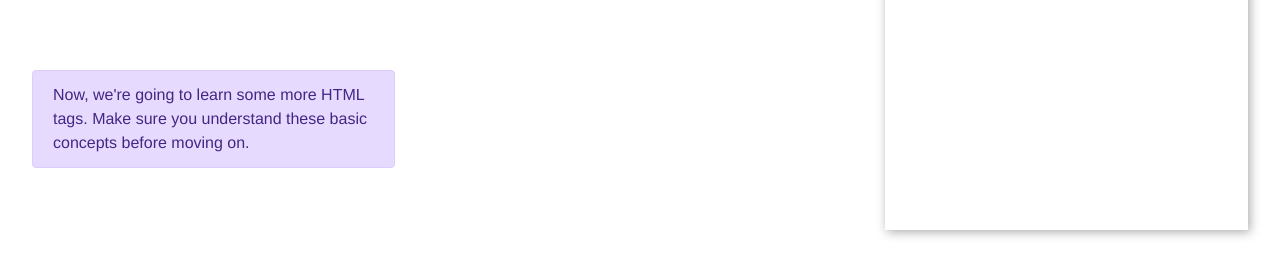
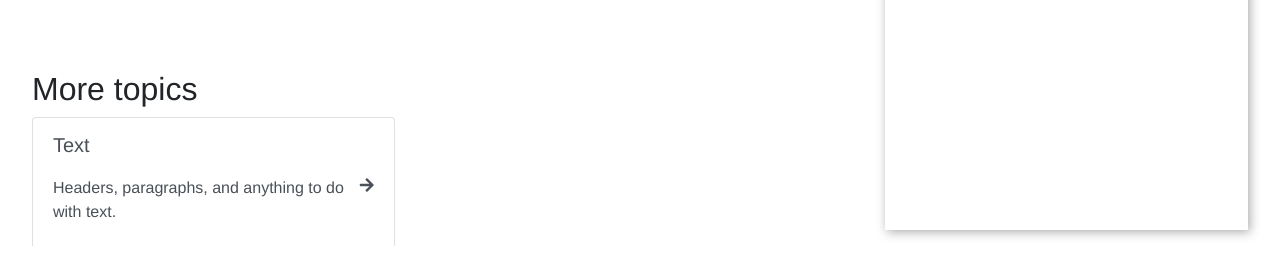
Before and after one commit to sjhuang26/html-editor, a Vue app: page / in a window 1280 px wide. Both pictures are taken after a click on the button "Tutorial". Shown: the part 538-797 px from the top of the page. Built offline with nearby package versions, Linux system fonts and the light colour scheme.

Commit message:
Changed structure of tutorial

```diff
--- a/src/components/TutorialPanel.vue
+++ b/src/components/TutorialPanel.vue
@@ -12,31 +12,18 @@
           >{{ page.title }}<i class="fa fa-arrow-right"></i></li>
         </ul>
       </div>
-      <div class="alert alert-primary tutorial-cluster">
-        Now, we're going to learn some more HTML tags. Make sure you understand these basic concepts before moving on.
-      </div>
-      <div v-for="(category, index) of categorizedTags" :key="'reference-tag-category-' + index" class="tutorial-cluster">
-        <h2>{{ category.name }}</h2>
-        <p class="lead">{{ category.description }}</p>
+      <div class="tutorial-cluster">
+        <h2>More topics</h2>
         <ul class="list-group">
           <li
-            v-for="tag of category.tags"
+            v-for="(category, index) of categorizedTags" :key="'tutorial-topic-link-' + index"
             class="list-group-item list-group-item-action d-flex justify-content-between align-items-center"
-            :key="'reference-tag-category-tag-' + tag"
-            @click="setTutorialSection(['tag', tag])"
+            @click="setTutorialSection(['topic', index])"
           >
             <div>
-              <p class="lead">{{ tag }} tag<span v-if="tags[tag].usedWith !== undefined" class="badge badge-primary">{{ 'Used with ' + tags[tag].usedWith + ' tag' }}</span></p>
-              <p>{{ tags[tag].description }}</p>
+              <p class="lead">{{ category.name }}</p>
+              <p>{{ category.description }}</p>
             </div>
-            <i class="fa fa-arrow-right"></i>
-          </li>
-          <li
-            v-if="category.examples !== undefined"
-            class="list-group-item list-group-item-action d-flex justify-content-between align-items-center list-group-item-primary"
-            @click="setTutorialSection(['topic-examples', index])"
-          >
-            Further examples
             <i class="fa fa-arrow-right"></i>
           </li>
         </ul>
@@ -53,21 +40,13 @@
       <Examples v-if="tutorial.pages[tutorialSection[1]].examples !== undefined" :examples="tutorial.pages[tutorialSection[1]].examples" />
     </PanelHeaderWrap>
     <PanelHeaderWrap
-      v-if="tutorialSection !== null && tutorialSection[0] === 'tag'"
-      :title="tutorialSection[1] + ' tag'"
-      includeBack
-      @backButtonClick="setTutorialSection(null)"
-      bodyClass="scroll-layout">
-      <ReferenceTag :tag="tutorialSection[1]" />
-    </PanelHeaderWrap>
-    <PanelHeaderWrap
-      v-if="tutorialSection !== null && tutorialSection[0] === 'topic-examples'"
-      title="Examples"
-      includeBack
+      v-if="tutorialSection !== null && tutorialSection[0] === 'topic'"
+      :title="categorizedTags[tutorialSection[1]].name"
+      :includeBack="true"
       @backButtonClick="setTutorialSection(null)"
       bodyClass="scroll-layout"
     >
-      <Examples :examples="categorizedTags[tutorialSection[1]].examples" />
+      <TutorialTopic :topic="categorizedTags[tutorialSection[1]]" />
     </PanelHeaderWrap>
   </div>
 </template>
@@ -81,6 +60,7 @@ import Lesson from './TutorialLesson';
 import Examples from './Examples';
 import PanelHeaderWrap from './PanelHeaderWrap';
 import ReferenceTag from './ReferenceTag';
+import TutorialTopic from './TutorialTopic';
 
 export default {
   name: 'TutorialPanel',
@@ -88,7 +68,8 @@ export default {
     Lesson,
     Examples,
     PanelHeaderWrap,
-    ReferenceTag
+    ReferenceTag,
+    TutorialTopic
   },
   data() {
     return {
--- /dev/null
+++ b/src/components/TutorialTopic.vue
@@ -0,0 +1,35 @@
+<template>
+  <div>
+    <h1>New tags</h1>
+    <div
+      v-for="tag of topic.tags"
+      :key="'tutorial-topic-' + topic.name + '-tag-' + tag"
+    >
+      <h2>{{ tag + ' tag' }}</h2>
+      <ReferenceTag :tag="tag" />
+    </div>
+    <template v-if="topic.examples !== undefined">
+      <h1>Examples</h1>
+      <Examples :examples="topic.examples" />
+    </template>
+  </div>
+</template>
+
+<script>
+import ReferenceTag from './ReferenceTag';
+import Examples from './Examples';
+
+export default {
+  name: 'TutorialTopic',
+  components: {
+    ReferenceTag,
+    Examples
+  },
+  props: {
+    topic: {
+      type: Object,
+      required: true
+    }
+  }
+};
+</script>
--- a/src/js/help.js
+++ b/src/js/help.js
@@ -143,13 +143,13 @@ export const tags = {
 
 export const categorizedTags = [
   {
-    name: 'Tags for text',
+    name: 'Text',
     description: `Headers, paragraphs, and anything to do with text.`,
     tags: ['p', 'h1', 'h2', 'h3', 'b', 'i', 'u'],
     examples: [
       {
         description: 'Two headings with a paragraph.',
-        code: `<h1>Big heading</h1>\n<h2>Smaller heading</h2>\n<p>Paragraph,/p>`
+        code: `<h1>Big heading</h1>\n<h2>Smaller heading</h2>\n<p>Paragraph</p>`
       },
       {
         description: 'Bold, italic, and underline.',
@@ -158,7 +158,7 @@ export const categorizedTags = [
     ]
   },
   {
-    name: 'Tags for interactivity',
+    name: 'Interactivity',
     description: `Things you can click: buttons, links, and so on.`,
     tags: ['a', 'button'],
     examples: [
@@ -169,17 +169,17 @@ export const categorizedTags = [
     ]
   },
   {
-    name: 'Tags for lists',
+    name: 'Lists',
     description: `Bulleted lists and numbered lists.`,
     tags: ['ul', 'ol', 'li']
   },
   {
-    name: 'Tags for forms',
+    name: 'Forms',
     description: `Forms.`,
     tags: ['input']
   },
   {
-    name: 'Tags for structure and layout',
+    name: 'Structure and layout',
     description: `Tags that are used as boxes for other tags and don't have any special visual effects associated with them.`,
     tags: ['html', 'body', 'div']
   }
```
